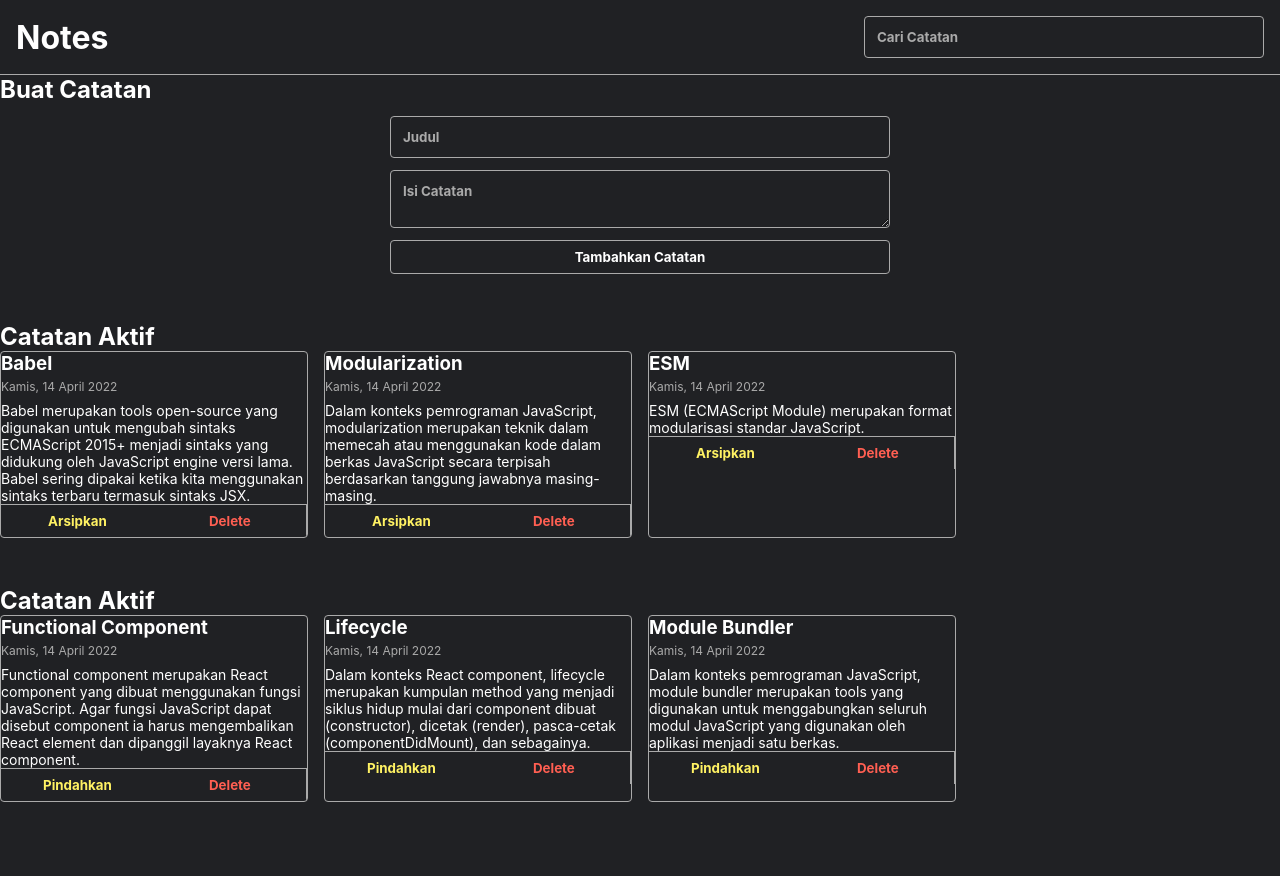
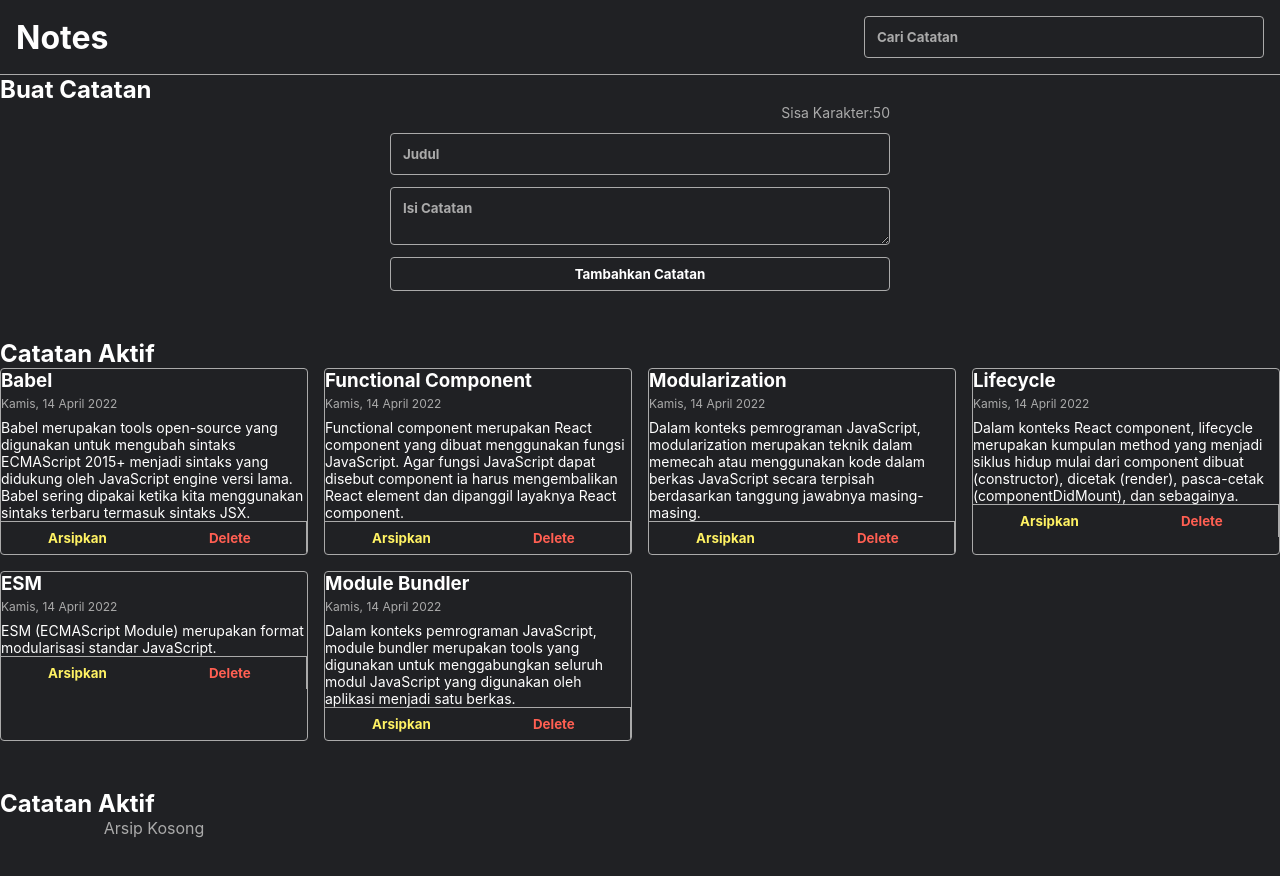
Before and after one commit to fadhilrobbani/dicoding-react-notes-app, a React (Create React App) app: page / in a window 1280 px wide. Shown: the top 876 px of the page. Before the commit the page ends 850 px from the top, so only its background shows below. Built offline with nearby package versions, Linux system fonts and the light colour scheme.

Commit message:
add remaining character input title

```diff
--- a/src/components/NoteInput.js
+++ b/src/components/NoteInput.js
@@ -8,6 +8,7 @@ class NoteInput extends React.Component {
       title: '',
       body: '',
       createdAt: '',
+      remainingCharacter: 50,
     };
 
     this.onSubmitHandler = this.onSubmitHandler.bind(this);
@@ -18,9 +19,11 @@ class NoteInput extends React.Component {
   onTitleChangeHandler(event) {
     this.setState(() => {
       return {
-        title: event.target.value,
+        title: event.target.value.slice(0, 49),
+        remainingCharacter: 50 - event.target.value.length,
       };
     });
+    console.log(this.state.title.length);
   }
 
   onBodyChangeHandler(event) {
@@ -39,7 +42,6 @@ class NoteInput extends React.Component {
         createdAt: new Date().toISOString(),
       };
     });
-    console.log(this.state);
     this.props.addNote(this.state);
   }
 
@@ -48,7 +50,12 @@ class NoteInput extends React.Component {
       <section>
         <h2>Buat Catatan</h2>
         <form className='note-input' onSubmit={this.onSubmitHandler}>
+          <p className='note-input__title__char-limit'>
+            Sisa Karakter:{this.state.remainingCharacter}
+          </p>
           <input
+            value={this.state.title}
+            className='note-input__title'
             type='text'
             id='title'
             onChange={this.onTitleChangeHandler}
--- a/src/components/NotesListActive.js
+++ b/src/components/NotesListActive.js
@@ -21,7 +21,7 @@ function NotesListActive({ notes, onDelete, onArchive }) {
         />
       ))
     ) : (
-      <p className='note-list__empty-message'>Tidak Ada Catatan Aktif</p>
+      <p className='notes-list__empty-message'>Tidak Ada Catatan Aktif</p>
     );
 
   return (
--- a/src/components/NotesListArchive.js
+++ b/src/components/NotesListArchive.js
@@ -21,7 +21,7 @@ function NotesListArchive({ notes, onDelete, onArchive }) {
         />
       ))
     ) : (
-      <p className='note-list__empty-message'>Arsip Kosong</p>
+      <p className='notes-list__empty-message'>Arsip Kosong</p>
     );
 
   return (
--- a/src/utils/index.js
+++ b/src/utils/index.js
@@ -11,7 +11,7 @@ const getInitialData = () => [
     title: 'Functional Component',
     body: 'Functional component merupakan React component yang dibuat menggunakan fungsi JavaScript. Agar fungsi JavaScript dapat disebut component ia harus mengembalikan React element dan dipanggil layaknya React component.',
     createdAt: '2022-04-14T04:27:34.572Z',
-    archived: true,
+    archived: false,
   },
   {
     id: 3,
@@ -25,7 +25,7 @@ const getInitialData = () => [
     title: 'Lifecycle',
     body: 'Dalam konteks React component, lifecycle merupakan kumpulan method yang menjadi siklus hidup mulai dari component dibuat (constructor), dicetak (render), pasca-cetak (componentDidMount), dan sebagainya. ',
     createdAt: '2022-04-14T04:27:34.572Z',
-    archived: true,
+    archived: false,
   },
   {
     id: 5,
@@ -39,7 +39,7 @@ const getInitialData = () => [
     title: 'Module Bundler',
     body: 'Dalam konteks pemrograman JavaScript, module bundler merupakan tools yang digunakan untuk menggabungkan seluruh modul JavaScript yang digunakan oleh aplikasi menjadi satu berkas.',
     createdAt: '2022-04-14T04:27:34.572Z',
-    archived: true,
+    archived: false,
   },
 ];
 
```
Also changed, not shown: bug.txt.
